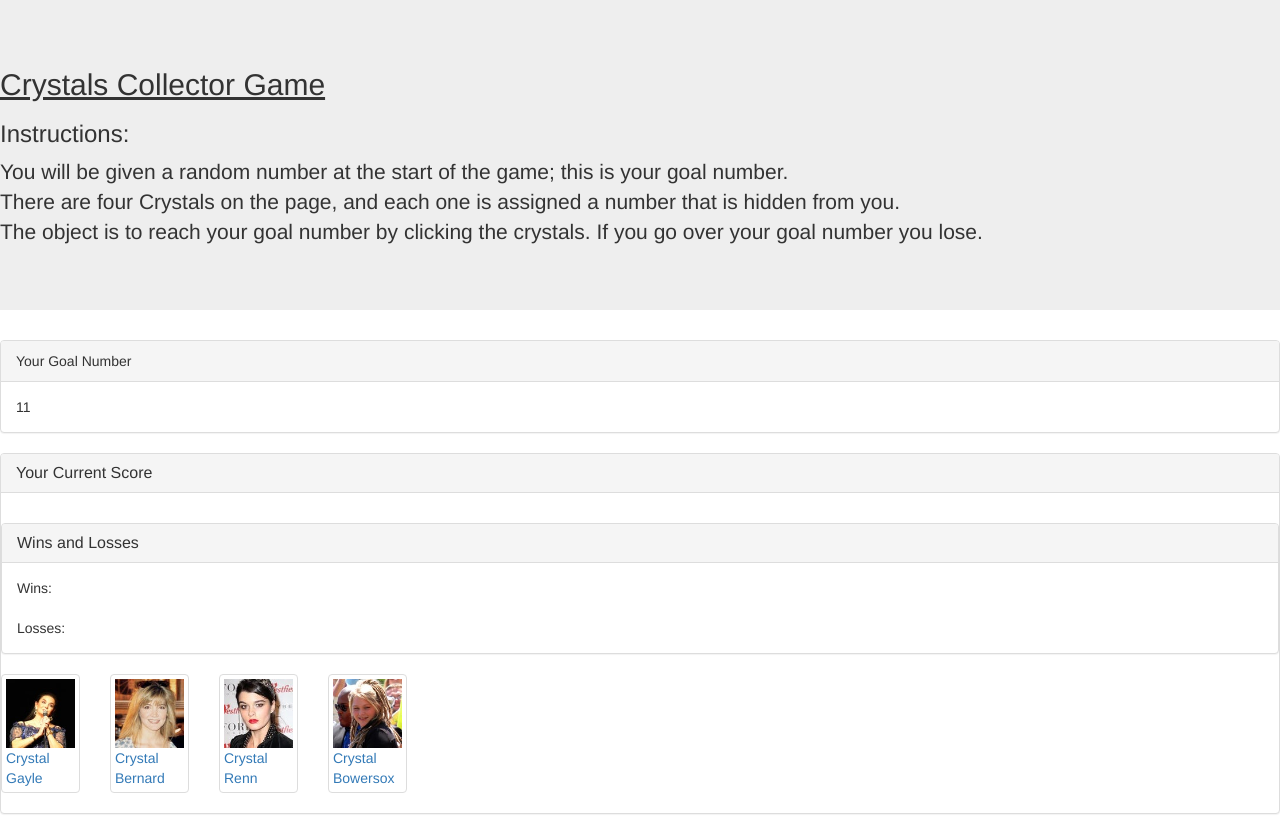
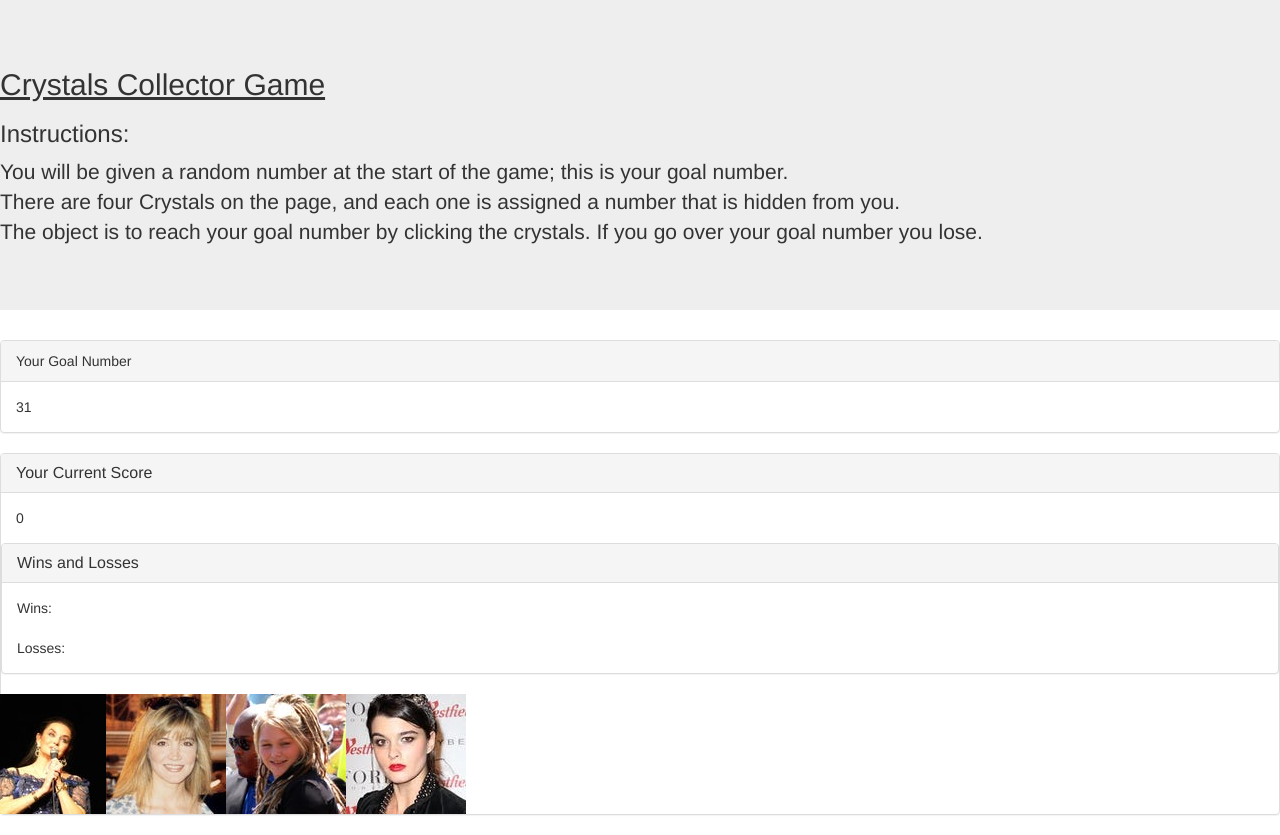
Before and after one commit to adamlacasse/week-4-game, a plain HTML site: page index.html in a window 1280 px wide. Drawn offline with nearby package versions, Linux system fonts and the light colour scheme.

Commit message:
fooling with passing the names to the title attribute

```diff
--- a/assets/javascript/game.js
+++ b/assets/javascript/game.js
@@ -1,77 +1,64 @@
-
-// document.getElementById("goal").innerHTML = 5 + 6;
-
-// cheat sheet: https://github.com/bavely/week-4-game/blob/master/assets/javascript/game.js
-
 
 $(document).ready(function(){
 
-    // $("p").hide();
-    // $("p").fadeIn(1000);
-
     var goal;
-    var score = 0;
-    var gayleNum = 0;
-    var bernardNum = 0;
-    var rennNum = 0;
-    var bowersoxNum = 0;
+    var crystalsNum;
     var win = 0;
     var losses = 0;
-
-    // var audio = new Audio("../week-4-game/assets/images/Computer Mouse.wav");
-    // var backGround = new Audio("../week-4-game/assets/images/Soundimage.org.mp3");
-    // backGround.loop=true;
-    // backGround.play();
+    var score = 0;
 
     function startOver() {
-
         score = 0;
 
-        goal = Math.floor(Math.random() * 102 ) + 19;
+        goal = Math.floor(Math.random() * 100 )+ 1;
+        console.log("goal: " + goal);
 
         $("#goal").html(goal);
         $("#score").html(score);
     }
 
     function newcrystalNum(){
-        crystalsNum = Math.floor(Math.random() * 12 ) + 1;
+        crystalsNum = Math.floor(Math.random() * 12 )+ 1;
     }
 
-    // var crystalsimgUrl =["assets/images/black.jpg", "assets/images/red.jpg", "assets/images/blue.jpg", "assets/images/green.jpg"];
+    var crystalsimgUrl =["assets/images/CrystalGayle.jpg", "assets/images/CrystalBernard.jpg", "assets/images/CrystalBowersox.jpg", "assets/images/CrystalRenn.jpg"];
 
-    // for (var i = 0; i < crystalsimgUrl.length; i++) {
+    for (var i = 0; i < crystalsimgUrl.length; i++) {
+        var crystalsImg = $("<img>"); // creates variable crystalsImg, then adds various attributes and classes
+        crystalsImg.attr("src", crystalsimgUrl[i]); // REMEMBER THIS IS THE ONLY THING THAT IS DIFFERENT FOR EACH (other than random #)
+        crystalsImg.addClass("crystal-image");
+        newcrystalNum();
+        crystalsImg.attr("data-crystalvalue", crystalsNum);
+        // WTF am I doing?
+            var crystalsNames = ["Crystal Gayle", "Crystal Bernard", "Crystal Bowersox", "Crystal Renn"];
+            for (var n = 0; n < 2; n++){
+            var targetName = crystalsNames[n];
+            }
+        crystalsImg.attr("title", targetName);
 
-    //     var crystalsImg = $("<img>");
 
-    //     crystalsImg.attr("src", crystalsimgUrl[i]);
+        $("#crystals").append(crystalsImg); // adds the Crystals one after the other to the #crystals HTML element
 
-    //     crystalsImg.addClass("crystal-image img-circle");
+    }
 
-    //     newcrystalNum();
-    //     crystalsImg.attr("data-crystalvalue", crystalsNum);
-
-    //     $("#crystals").append(crystalsImg);
-    // }
     startOver();
 
-    $(".crystal").on("click", function() {
-        //audio.play();
-
+    $(".crystal-image").on("click", function() { // ok
         var crystalValue = ($(this).attr("data-crystalvalue"));
         crystalValue = parseInt(crystalValue);
-        score += crystalValue;
+        score	+= crystalValue;
         console.log(score);
-        $("#score").html("<h3> " + score + "</h3>");
+        $("#score").html(score);
 
         if (goal === score) {
             win++
-            $("#wins").html("<h3> Wins: " + win + "</h3>");
+            $("#wins").html("Wins: " + win);
             startOver();
         }
 
-        if (goal < score){
+        if ( goal < score){
             losses++
-            $("#losses").html("<h3> Losses: " + losses + "</h3>");
+            $("#losses").html("Losses: " + losses);
             startOver();
         }
     });
--- a/assets/javascript/game2.js
+++ b/assets/javascript/game2.js
@@ -35,9 +35,14 @@ $(document).ready(function(){
     console.log("bowersoxNum: " + bowersoxNum);
 
     // Map Crystal numbers to click events; push to score variable ==================
+    function theGame(){
+        $("#gayleNum").click(function(){
+            score = score + gayleNum;
+            console.log("score:" + score);
+        });
+    }
 
-    $("#gayleNum").click(goal = goal + gayleNum);
-    console.log("goal:" + goal);
+
 
 
 });
--- a/index.html
+++ b/index.html
@@ -51,40 +51,40 @@
     </div>
 
     <!-- Thumbnails for images of Crystals -->
-    <div class="row">
+    <div class="row" id="crystals">
         <!-- Crystal Gayle -->
-        <div class="col-md-1" id="gayleNum">
+        <!-- <div class="col-md-1" id="gayleNum">
             <a href="" class="thumbnail crystal">
             <img src="assets/images/CrystalGayle.jpg" alt="Crystal Gayle">
             Crystal Gayle
             </a>
-        </div>
+        </div> -->
         <!-- Crystal Bernard -->
-        <div class="col-md-1" id="bernardNum">
+        <!-- <div class="col-md-1" id="bernardNum">
                 <a href="" class="thumbnail crystal">
                 <img src="assets/images/CrystalBernard.jpg" alt="Crystal Bernard">
                 Crystal Bernard
                 </a>
-            </div>
+            </div> -->
         <!-- Crystal Renn -->
-        <div class="col-md-1" id="rennNum">
+        <!-- <div class="col-md-1" id="rennNum">
                 <a href="" class="thumbnail crystal">
                 <img src="assets/images/CrystalRenn.jpg" alt="Crystal Renn">
                 Crystal Renn
                 </a>
-            </div>
+            </div> -->
         <!-- Crystal Bowersox -->
-        <div class="col-md-1" id="bowersoxNum">
+        <!-- <div class="col-md-1" id="bowersoxNum">
                 <a href="" class="thumbnail crystal">
                 <img src="assets/images/CrystalBowersox.jpg" alt="Crystal Bowersox">
                 Crystal Bowersox
                </a>
-            </div>
+            </div> -->
     </div>
 
 
     <!-- JavaScript Link  -->
-    <script src="assets/javascript/game2.js" type="text/javascript"></script>
+    <script src="assets/javascript/game.js" type="text/javascript"></script>
 
 
 </body>
```
